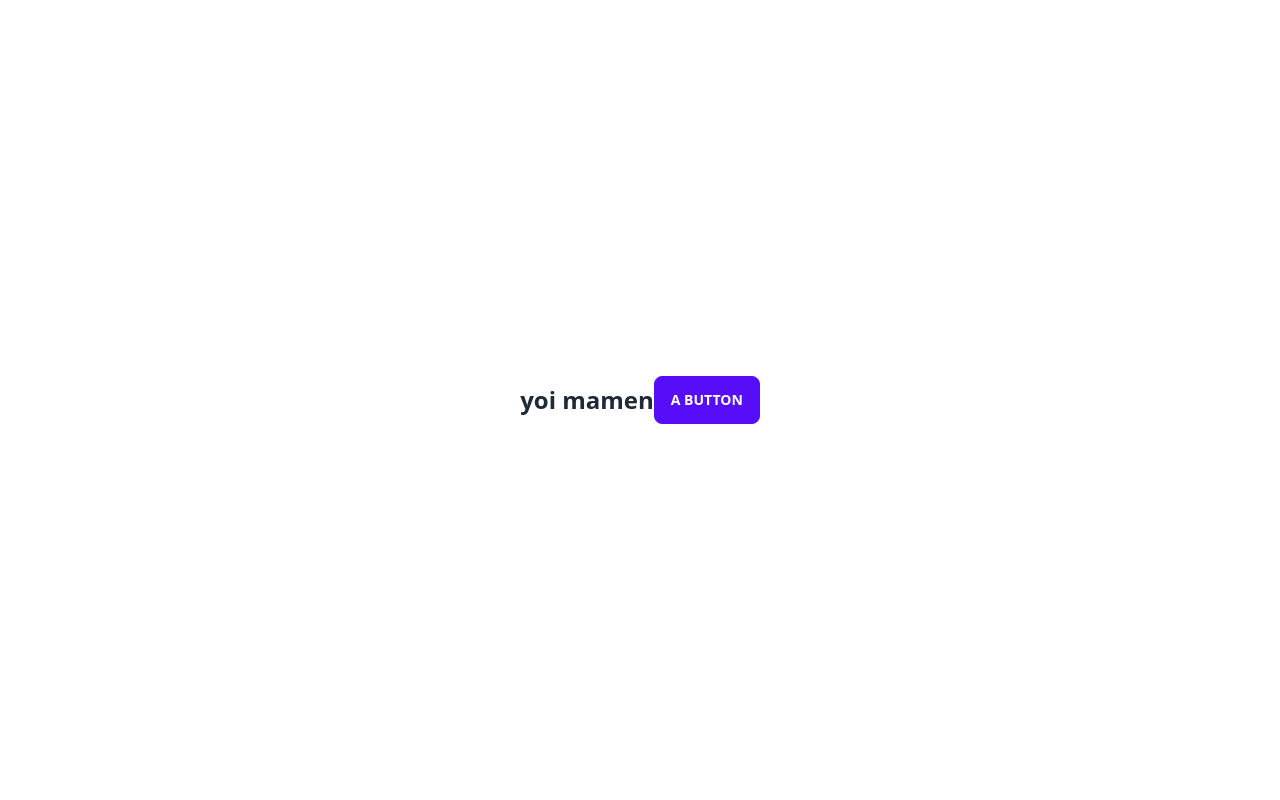
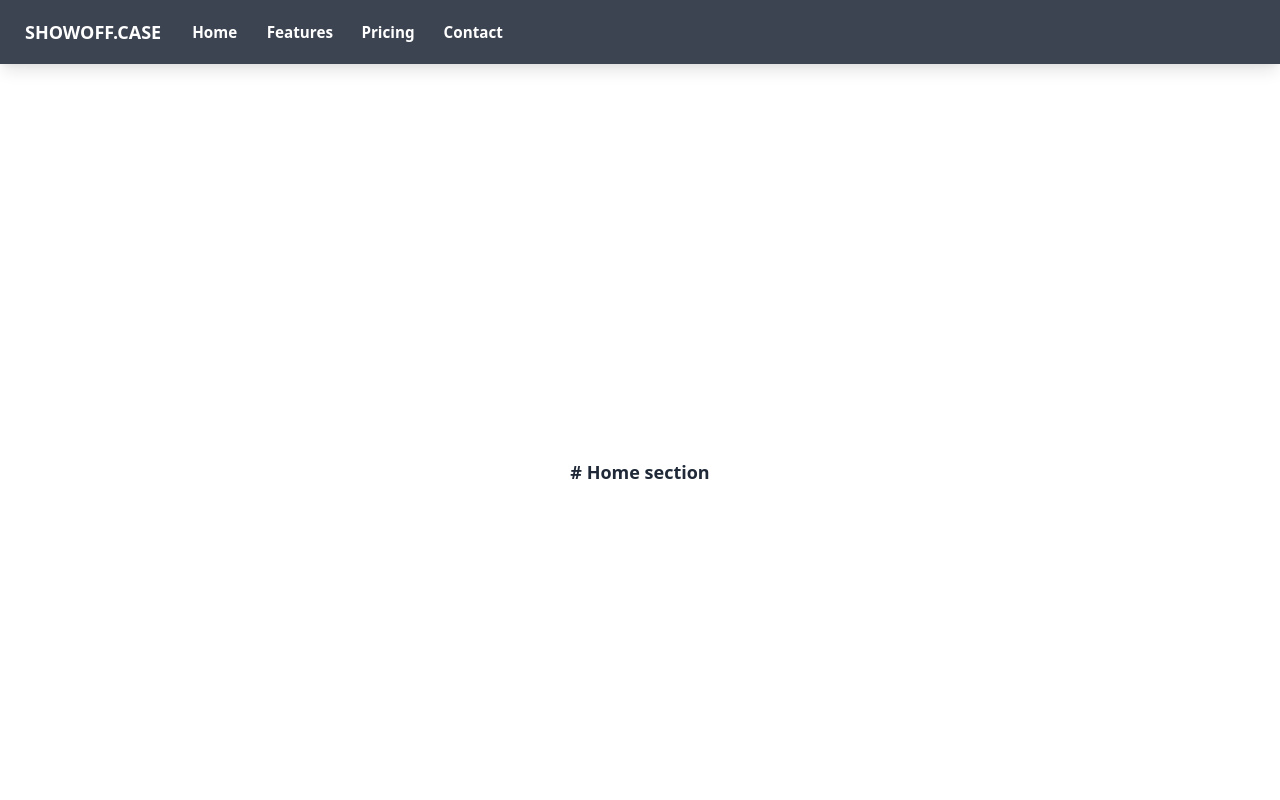
Before and after one commit to aliasjupleks/kulyah, a Next.js app: page /main in a window 1280 px wide. Shown: the top 800 px of the page. Built offline with nearby package versions, Linux system fonts and the light colour scheme.

Commit message:
feat: add react-scroll pack n update UI

```diff
--- /dev/null
+++ b/components/BaseFooter.js
@@ -0,0 +1,37 @@
+const BaseFooter = () => {
+  return (
+    <footer className="p-10 footer bg-base-200 text-base-content footer-center">
+      <div className="grid grid-flow-col gap-4">
+        <a className="link link-hover">About us</a>
+        <a className="link link-hover">Contact</a>
+        <a className="link link-hover">Jobs</a>
+        <a className="link link-hover">Press kit</a>
+      </div>
+      <div>
+        <div className="grid grid-flow-col gap-4">
+          <a>
+            <svg xmlns="http://www.w3.org/2000/svg" width="24" height="24" viewBox="0 0 24 24" className="fill-current">
+              <path d="M24 4.557c-.883.392-1.832.656-2.828.775 1.017-.609 1.798-1.574 2.165-2.724-.951.564-2.005.974-3.127 1.195-.897-.957-2.178-1.555-3.594-1.555-3.179 0-5.515 2.966-4.797 6.045-4.091-.205-7.719-2.165-10.148-5.144-1.29 2.213-.669 5.108 1.523 6.574-.806-.026-1.566-.247-2.229-.616-.054 2.281 1.581 4.415 3.949 4.89-.693.188-1.452.232-2.224.084.626 1.956 2.444 3.379 4.6 3.419-2.07 1.623-4.678 2.348-7.29 2.04 2.179 1.397 4.768 2.212 7.548 2.212 9.142 0 14.307-7.721 13.995-14.646.962-.695 1.797-1.562 2.457-2.549z"></path>
+            </svg>
+          </a>
+          <a>
+            <svg xmlns="http://www.w3.org/2000/svg" width="24" height="24" viewBox="0 0 24 24" className="fill-current">
+              <path d="M19.615 3.184c-3.604-.246-11.631-.245-15.23 0-3.897.266-4.356 2.62-4.385 8.816.029 6.185.484 8.549 4.385 8.816 3.6.245 11.626.246 15.23 0 3.897-.266 4.356-2.62 4.385-8.816-.029-6.185-.484-8.549-4.385-8.816zm-10.615 12.816v-8l8 3.993-8 4.007z"></path>
+            </svg>
+          </a>
+          <a>
+            <svg xmlns="http://www.w3.org/2000/svg" width="24" height="24" viewBox="0 0 24 24" className="fill-current">
+              <path d="M9 8h-3v4h3v12h5v-12h3.642l.358-4h-4v-1.667c0-.955.192-1.333 1.115-1.333h2.885v-5h-3.808c-3.596 0-5.192 1.583-5.192 4.615v3.385z"></path>
+            </svg>
+          </a>
+        </div>
+      </div>
+      <div>
+        <p>Copyright © 2021 - All right reserved by ACME Industries Ltd</p>
+      </div>
+    </footer>
+
+  )
+}
+
+export default BaseFooter
--- /dev/null
+++ b/components/BaseNavbar.js
@@ -0,0 +1,71 @@
+import { Link } from "react-scroll"
+import { useState } from "react"
+
+const BaseNavbar = () => {
+  const [isOpen, setOpen] = useState(false)
+  // to flex-col
+
+  return (
+    <div className="navbar mb-2 shadow-lg bg-neutral text-neutral-content sticky top-0">
+      <div className="flex justify-between">
+        <div className="flex-1">
+          <button className="btn btn-ghost text-lg font-bold">
+            Showoff.case
+          </button>
+        </div>
+
+        {/* if > lg breakpoint */}
+        <div className="flex-none hidden lg:flex">
+        <div className="flex items-stretch">
+          <a className="btn btn-ghost btn-sm rounded-btn normal-case text-base">
+            <Link to="home" smooth={true} duration={250}>
+            Home
+            </Link>
+          </a>
+          <a className="btn btn-ghost btn-sm rounded-btn normal-case text-base">
+            <Link to="features" smooth={true} duration={250}>
+              Features
+            </Link>
+          </a>
+          <a className="btn btn-ghost btn-sm rounded-btn normal-case text-base">
+            <Link to="pricing" smooth={true} duration={250}>
+              Pricing
+            </Link>
+          </a>
+          <a className="btn btn-ghost btn-sm rounded-btn normal-case text-base">
+            <Link to="contact" smooth={true} duration={250}>
+              Contact
+            </Link>
+          </a>
+        </div>
+        </div>
+
+        {/* <div className="flex-none lg:hidden">
+          <button
+            className="btn btn-square btn-ghost"
+            onClick={() => setOpen(!isOpen)}
+          >
+            <svg xmlns="http://www.w3.org/2000/svg" fill="none" viewBox="0 0 24 24" className="inline-block w-6 h-6 stroke-current">
+              <path strokeLinecap="round" strokeLinejoin="round" strokeWidth="2" d="M4 6h16M4 12h16M4 18h16"></path>
+            </svg>
+          </button>
+        </div> */}
+      </div>
+
+        {/* If open nav or not */}
+        <div className={`w-full flex justify-center h-screen ${isOpen ? 'block' : 'hidden'}`}>
+          <ul className="flex flex-col gap-8 uppercase text-lg font-semibold items-center justify-center text-gray-900">
+            <li className="cursor-pointer active:text-gray-500">Home</li>
+
+            <li className="cursor-pointer active:text-gray-500">Features</li>
+
+            <li className="cursor-pointer active:text-gray-500">Pricing</li>
+
+            <li className="cursor-pointer active:text-gray-500">Contact</li>
+          </ul>
+        </div>
+    </div>
+  )
+}
+
+export default BaseNavbar
--- /dev/null
+++ b/components/MainLayout.js
@@ -0,0 +1,19 @@
+import BaseNavbar from './BaseNavbar'
+import BaseFooter from './BaseFooter'
+import { HtmlHTMLAttributes } from 'react'
+
+const MainLayout = ({children, ...props}) => {
+  return (
+    <div>
+      <BaseNavbar />
+
+      <main {...props}>
+        {children}
+      </main>
+
+      <BaseFooter />
+    </div>
+  )
+}
+
+export default MainLayout
--- a/package.json
+++ b/package.json
@@ -12,7 +12,8 @@
     "daisyui": "^1.16.0",
     "next": "12.0.1",
     "react": "17.0.2",
-    "react-dom": "17.0.2"
+    "react-dom": "17.0.2",
+    "react-scroll": "^1.8.4"
   },
   "devDependencies": {
     "autoprefixer": "^10.4.0",
--- a/pages/main.js
+++ b/pages/main.js
@@ -1,10 +1,32 @@
-export default function Homepage() {
+import MainLayout from "../components/MainLayout"
+
+const Homepage = () => {
   return (
-    <div className="flex items-center justify-center h-screen">
-      <span className="font-bold text-2xl">
-        yoi mamen
-      </span>
-      <button className="btn btn-primary">a button</button>
-    </div>
+    <MainLayout>
+      <main className="w-full">
+        <section id="home" className="flex flex-col items-center justify-center py-8 px-2 h-screen">
+          <span className="font-bold text-lg">
+            # Home section
+          </span>
+        </section>
+        <section id="features" className="flex flex-col items-center justify-center py-8 px-2 h-screen">
+          <span className="font-bold text-lg">
+          # Features section
+          </span>
+        </section>
+        <section id="pricing" className="flex flex-col items-center justify-center py-8 px-2 h-screen">
+          <span className="font-bold text-lg">
+          # pricing section
+          </span>
+        </section>
+        <section id="contact" className="flex flex-col items-center justify-center py-8 px-2 h-screen">
+          <span className="font-bold text-lg">
+          # Contact section
+          </span>
+        </section>
+      </main>
+    </MainLayout>
   )
 }
+
+export default Homepage
```
Also changed, not shown: 1 other file (tests, documents, lock files or other folders).
